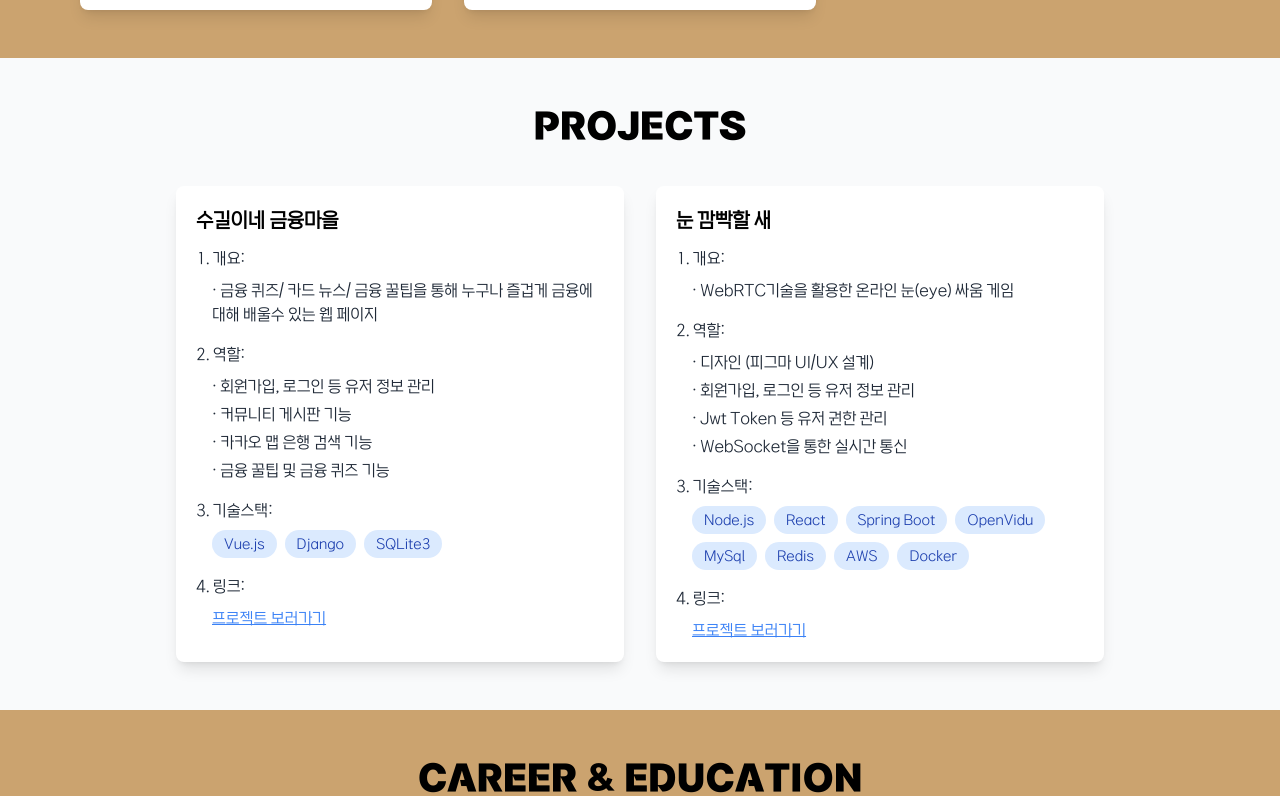
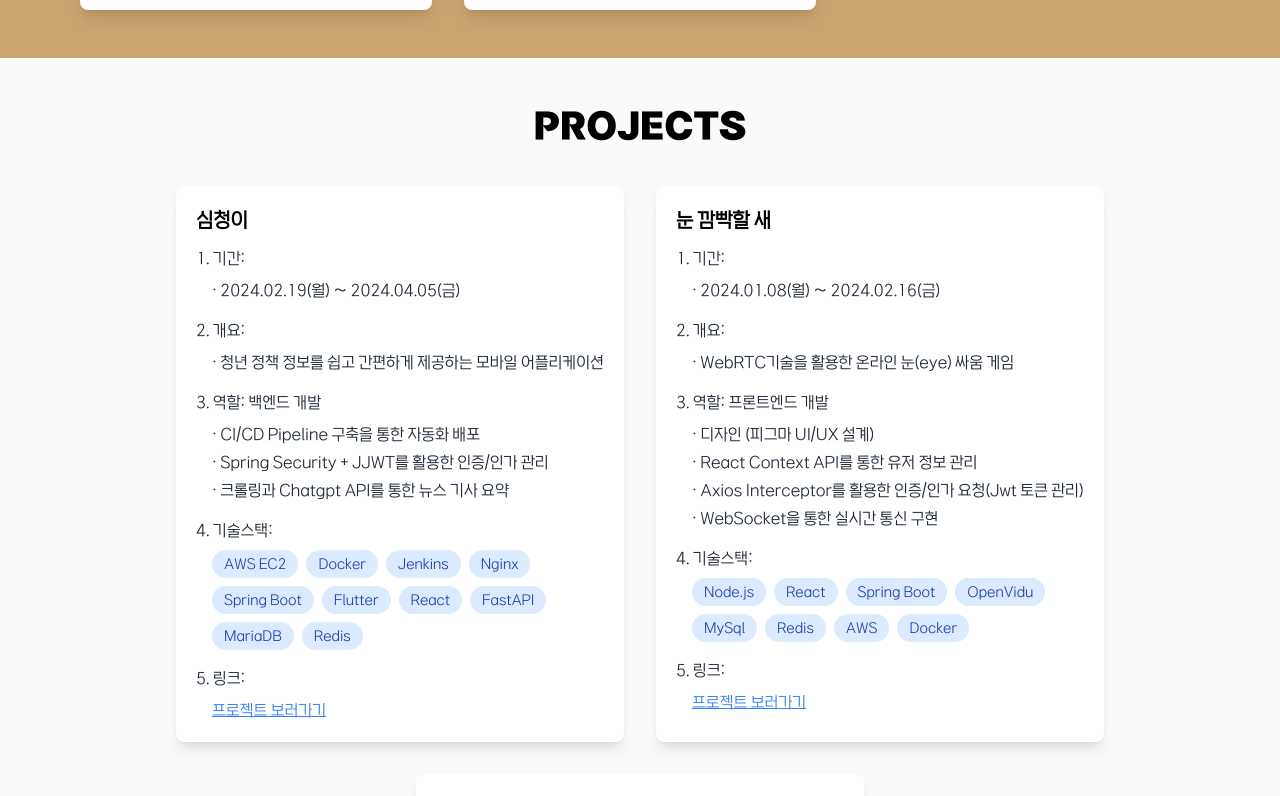
Before and after one commit to Jonggil-dev/Jonggiil-Jeong.github.io, a React (Create React App) app: page / in a window 1280 px wide. Shown: the part 1998-2794 px from the top of the page. Built offline with nearby package versions, Linux system fonts and the light colour scheme.

Commit message:
Docs : project 심청이 추가

```diff
--- a/src/components/Projects.js
+++ b/src/components/Projects.js
@@ -7,25 +7,40 @@ const Projects = () => {
         <h2 className="text-4xl font-bold text-center mb-10">PROJECTS</h2>
         <div className="flex flex-wrap justify-center items-stretch gap-8">
           <ProjectItem
-            title="수길이네 금융마을"
-            description="금융 퀴즈/ 카드 뉴스/ 금융 꿀팁을 통해 누구나 즐겁게 금융에 대해 배울수 있는 웹 페이지"
+            title="심청이"
+            period="2024.02.19(월) ~ 2024.04.05(금)"
+            position="백엔드 개발"
+            description="청년 정책 정보를 쉽고 간편하게 제공하는 모바일 어플리케이션"
             roles={[
-              "회원가입, 로그인 등 유저 정보 관리",
-              "커뮤니티 게시판 기능",
-              "카카오 맵 은행 검색 기능",
-              "금융 꿀팁 및 금융 퀴즈 기능",
+              "CI/CD Pipeline 구축을 통한 자동화 배포",
+              "Spring Security + JJWT를 활용한 인증/인가 관리",
+              "크롤링과 Chatgpt API를 통한 뉴스 기사 요약",
             ]}
-            techStack={["Vue.js", "Django", "SQLite3"]}
-            link="https://github.com/Jonggil-dev/finalpjt_semester1"
+            techStack={[
+              "AWS EC2",
+              "Docker",
+              "Jenkins",
+              "Nginx",
+              "Spring Boot",
+              "Flutter",
+              "React",
+              "FastAPI",
+              "MariaDB",
+              "Redis",
+            ]}
+            link="https://github.com/Jonggil-dev/Simcheonge"
           />
+
           <ProjectItem
             title="눈 깜빡할 새"
+            period="2024.01.08(월) ~ 2024.02.16(금)"
+            position="프론트엔드 개발"
             description="WebRTC기술을 활용한 온라인 눈(eye) 싸움 게임"
             roles={[
               "디자인 (피그마 UI/UX 설계)",
-              "회원가입, 로그인 등 유저 정보 관리",
-              "Jwt Token 등 유저 권한 관리",
-              "WebSocket을 통한 실시간 통신",
+              "React Context API를 통한 유저 정보 관리",
+              "Axios Interceptor를 활용한 인증/인가 요청(Jwt 토큰 관리)",
+              "WebSocket을 통한 실시간 통신 구현",
             ]}
             techStack={[
               "Node.js",
@@ -39,29 +54,54 @@ const Projects = () => {
             ]}
             link="https://github.com/Jonggil-dev/Staring-Contest"
           />
+
+          <ProjectItem
+            title="수길이네 금융마을"
+            period="2023.11.16(목) ~ 2023.11.23(목)"
+            position="풀스택 개발"
+            description="금융 퀴즈/ 카드 뉴스/ 금융 꿀팁을 통해 누구나 즐겁게 금융에 대해 배울수 있는 웹 페이지"
+            roles={[
+              "회원가입, 로그인 등 유저 정보 관리(Vuex-Store, django-rest-auth)",
+              "커뮤니티 게시판 기능",
+              "카카오 맵 은행 검색 기능",
+              "금융 꿀팁 및 금융 퀴즈 기능",
+            ]}
+            techStack={["Vue.js", "Django", "SQLite3"]}
+            link="https://github.com/Jonggil-dev/finalpjt_semester1"
+          />
         </div>
       </div>
     </section>
   );
 };
 
-function ProjectItem({ title, description, roles, techStack, link }) {
+function ProjectItem({
+  title,
+  period,
+  position,
+  description,
+  roles,
+  techStack,
+  link,
+}) {
   return (
     <div className="max-w-md w-full bg-white shadow-lg rounded-lg transition duration-300 ease-in-out hover:scale-105 hover:shadow-xln">
       <div className="p-5">
         <h3 className="text-xl font-semibold mb-3">{title}</h3>
         <div className="text-gray-800">
-          <p className="font-medium mb-2">1. 개요:</p>
+          <p className="font-medium mb-2">1. 기간:</p>
+          <p className="ml-4">· {period}</p>
+          <p className="font-medium mt-4 mb-2">2. 개요:</p>
           <p className="ml-4">· {description}</p>
 
-          <p className="font-medium mt-4 mb-2">2. 역할:</p>
+          <p className="font-medium mt-4 mb-2">3. 역할: {position}</p>
           {roles.map((role, index) => (
             <p key={index} className="ml-4 mb-1">
               · {role}
             </p>
           ))}
 
-          <p className="font-medium mt-4 mb-2">3. 기술스택:</p>
+          <p className="font-medium mt-4 mb-2">4. 기술스택:</p>
           <div className="flex flex-wrap gap-2 mt-2 ml-4">
             {techStack.map((tech, index) => (
               <span
@@ -73,7 +113,7 @@ function ProjectItem({ title, description, roles, techStack, link }) {
             ))}
           </div>
 
-          <p className="font-medium mt-4 mb-2">4. 링크:</p>
+          <p className="font-medium mt-4 mb-2">5. 링크:</p>
           <a
             href={link}
             className="ml-4 text-blue-500 hover:text-blue-600 underline"
--- a/src/index.css
+++ b/src/index.css
@@ -33,6 +33,14 @@ section > .introLower {
   font-family: "KBOFont2";
 }
 
+section h1 {
+  font-family: "KBOFont3";
+}
+
 section h2 {
   font-family: "KBOFont3";
 }
+
+section > div > div > p {
+  font-family: "KBOFont3";
+}
```
